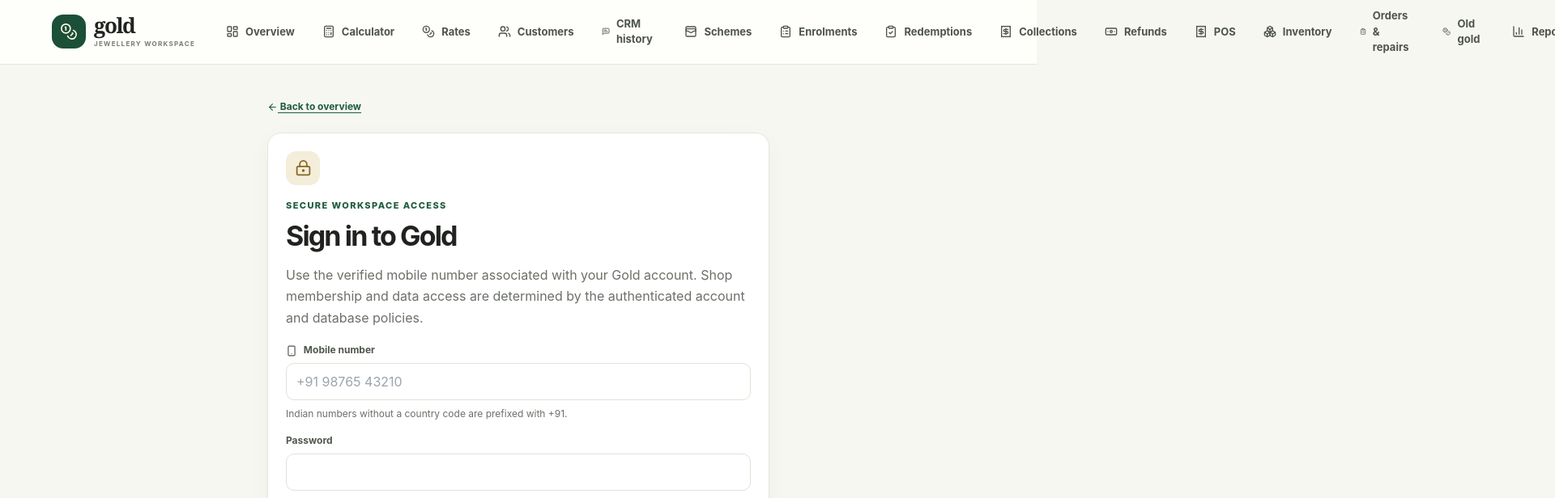
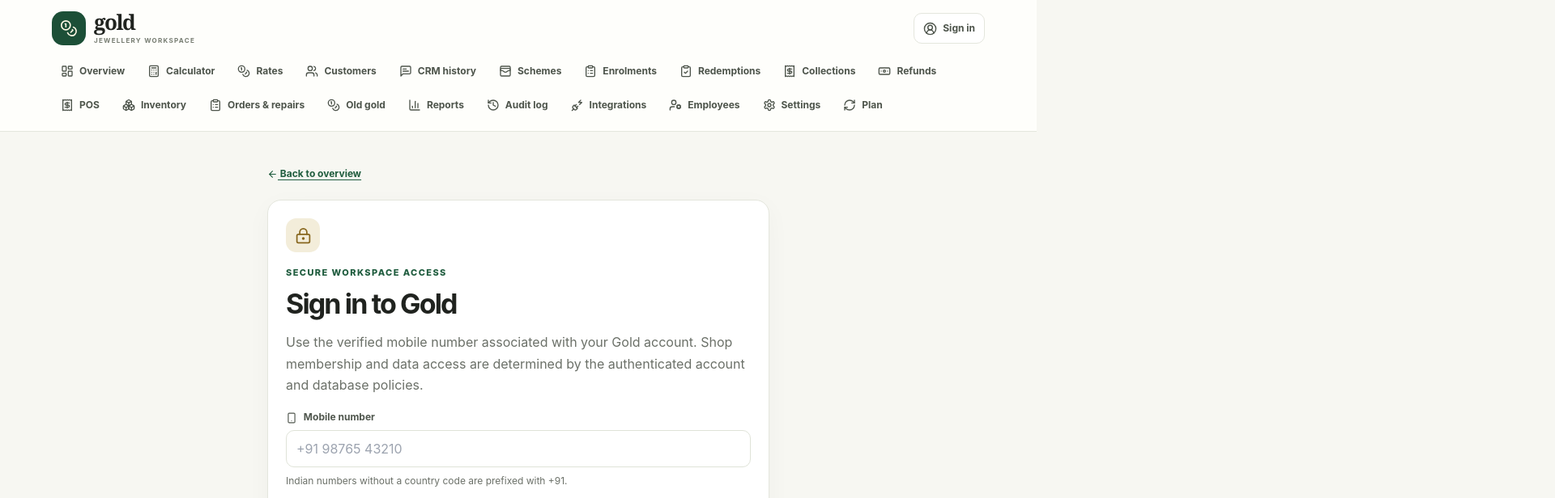
Before and after one commit to cva121997-source/gold, a Next.js app: page /login in a window 1280 px wide. Shown: the top 616 px of the page at 81% size, 1920 px wide, since content can reach past the window. Built offline with nearby package versions, Linux system fonts and the light colour scheme.

Commit message:
Prevent navigation overflow and improve accessible text inputs

```diff
--- a/app/globals.css
+++ b/app/globals.css
@@ -8,13 +8,13 @@
 a { color:inherit; text-decoration:none; } button,input,select { font:inherit; }
 button:focus-visible,a:focus-visible,input:focus-visible,select:focus-visible { outline:3px solid #c8a14b; outline-offset:3px; }
 .app-frame { min-height:100vh; display:flex; flex-direction:column; }
-.topbar { min-height:76px; display:flex; align-items:center; justify-content:space-between; gap:22px; padding:0 clamp(18px,5vw,72px); background:rgba(255,255,252,.94); border-bottom:1px solid var(--line); }
+.topbar { min-height:76px; display:flex; align-items:center; justify-content:space-between; gap:14px 22px; padding:14px clamp(18px,5vw,72px); flex-wrap:wrap; background:rgba(255,255,252,.94); border-bottom:1px solid var(--line); }
 .brand-lockup { display:flex; align-items:center; gap:10px; min-width:180px; }
 .brand-mark { width:42px; height:42px; display:grid; place-items:center; border-radius:14px; color:#fff8e5; background:#1c4f37; }
 .brand-lockup strong { display:block; font-family:Georgia,"Times New Roman",serif; font-size:26px; letter-spacing:-.06em; line-height:1; }
 .brand-lockup small { display:block; margin-top:4px; font-size:8px; font-weight:750; letter-spacing:.16em; color:#777d72; }
-.topnav { display:flex; align-items:center; gap:8px; }
-.nav-link,.account-link { display:inline-flex; align-items:center; justify-content:center; gap:8px; padding:10px 13px; border-radius:10px; color:#4d544b; font-size:13px; font-weight:650; }
+.topnav { display:flex; align-items:center; gap:6px; flex:1 1 100%; order:3; flex-wrap:wrap; justify-content:flex-start; min-width:0; }
+.nav-link,.account-link { display:inline-flex; align-items:center; justify-content:center; gap:7px; padding:9px 11px; border-radius:10px; color:#4d544b; font-size:12px; font-weight:650; white-space:nowrap; }
 .nav-link:hover,.account-link:hover { background:#f0f1e9; color:var(--forest); }
 .account-link { border:1px solid var(--line); background:white; }
 main { width:100%; flex:1; }
@@ -51,7 +51,7 @@
 .form-grid { display:grid; grid-template-columns:repeat(2,minmax(0,1fr)); gap:16px; }
 .field { display:flex; flex-direction:column; gap:7px; min-width:0; }
 .field label { color:#50574e; font-size:12px; font-weight:750; }
-.field input,.field select { width:100%; min-height:44px; border:1px solid #dfe3d8; border-radius:10px; padding:10px 12px; background:#fff; color:#20231f; }
+.field input,.field select,.field textarea { width:100%; min-height:44px; border:1px solid #dfe3d8; border-radius:10px; padding:10px 12px; background:#fff; color:#20231f; } .field textarea { resize:vertical; min-height:100px; line-height:1.5; }
 .field input[readonly] { background:#f5f6f1; color:#4d544b; }
 .calc-layout { display:grid; grid-template-columns:minmax(0,1.1fr) minmax(320px,.9fr); gap:18px; align-items:start; }
 .result-hero { padding:22px; color:#fff; background:#194b33; border-radius:15px; }
```
